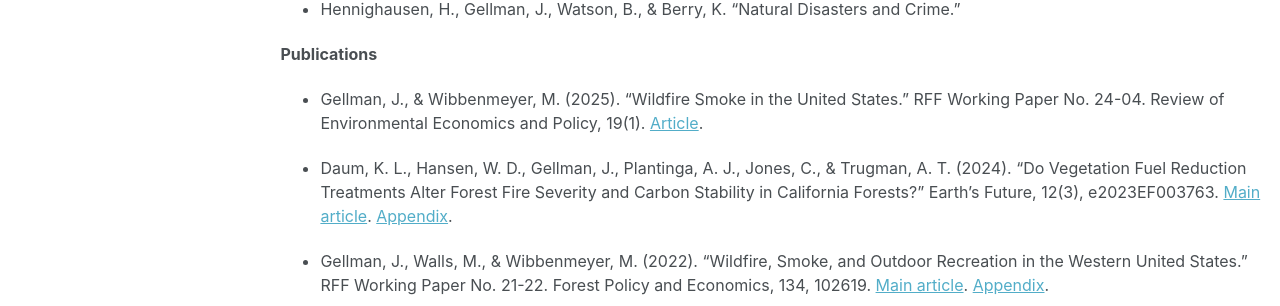
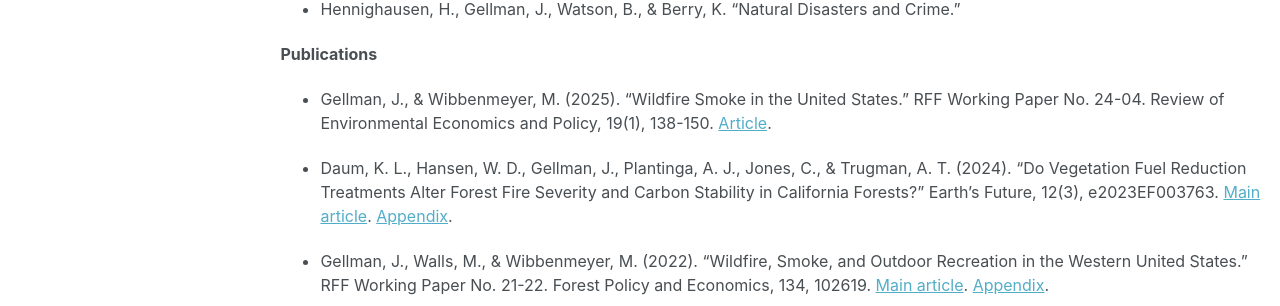
Before and after one commit to jacobgellman/jacobgellman.github.io, a Jekyll site: the page built from _pages/research.md, in a window 1280 px wide and 1206 px high. Shown: the part 620-926 px from the top of the window. Built offline with Jekyll 4.4.1, drawn with Linux system fonts in a browser that asks for light colours.

Commit message:
Smoke manuscript update

```diff
--- a/_pages/research.md
+++ b/_pages/research.md
@@ -26,7 +26,7 @@
 * Hennighausen, H., Gellman, J., Watson, B., & Berry, K. "Natural Disasters and Crime."
 
 **Publications**
-* Gellman, J., & Wibbenmeyer, M. (2025). "Wildfire Smoke in the United States." RFF Working Paper No. 24-04. Review of Environmental Economics and Policy, 19(1). [Article](https://jacobgellman.github.io/files/gellman_wibbenmeyer_2025-wildfire_smoke_in_united_states.pdf).
+* Gellman, J., & Wibbenmeyer, M. (2025). "Wildfire Smoke in the United States." RFF Working Paper No. 24-04. Review of Environmental Economics and Policy, 19(1), 138-150. [Article](https://jacobgellman.github.io/files/gellman_wibbenmeyer_2025-wildfire_smoke_in_united_states.pdf).
 
 * Daum, K. L., Hansen, W. D., Gellman, J., Plantinga, A. J., Jones, C., & Trugman, A. T. (2024). "Do Vegetation Fuel Reduction Treatments Alter Forest Fire Severity and Carbon Stability in California Forests?" Earth's Future, 12(3), e2023EF003763. [Main article](https://jacobgellman.github.io/files/daum_et_al_2024-vegetation_treatments_carbon_fire.pdf). [Appendix](https://jacobgellman.github.io/files/daum_et_al_2024-vegetation_treatments_carbon_fire_appendix.pdf).
 
```
